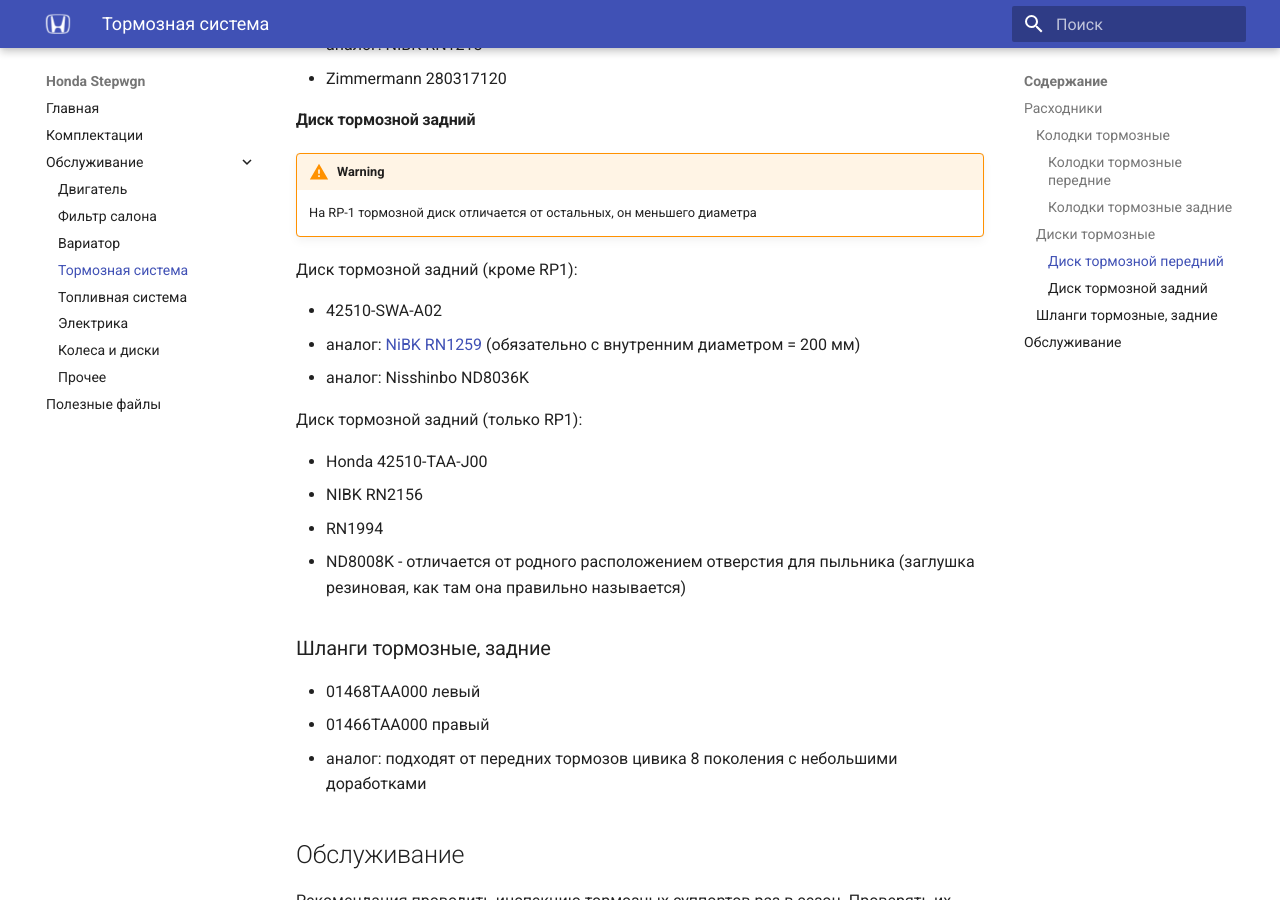
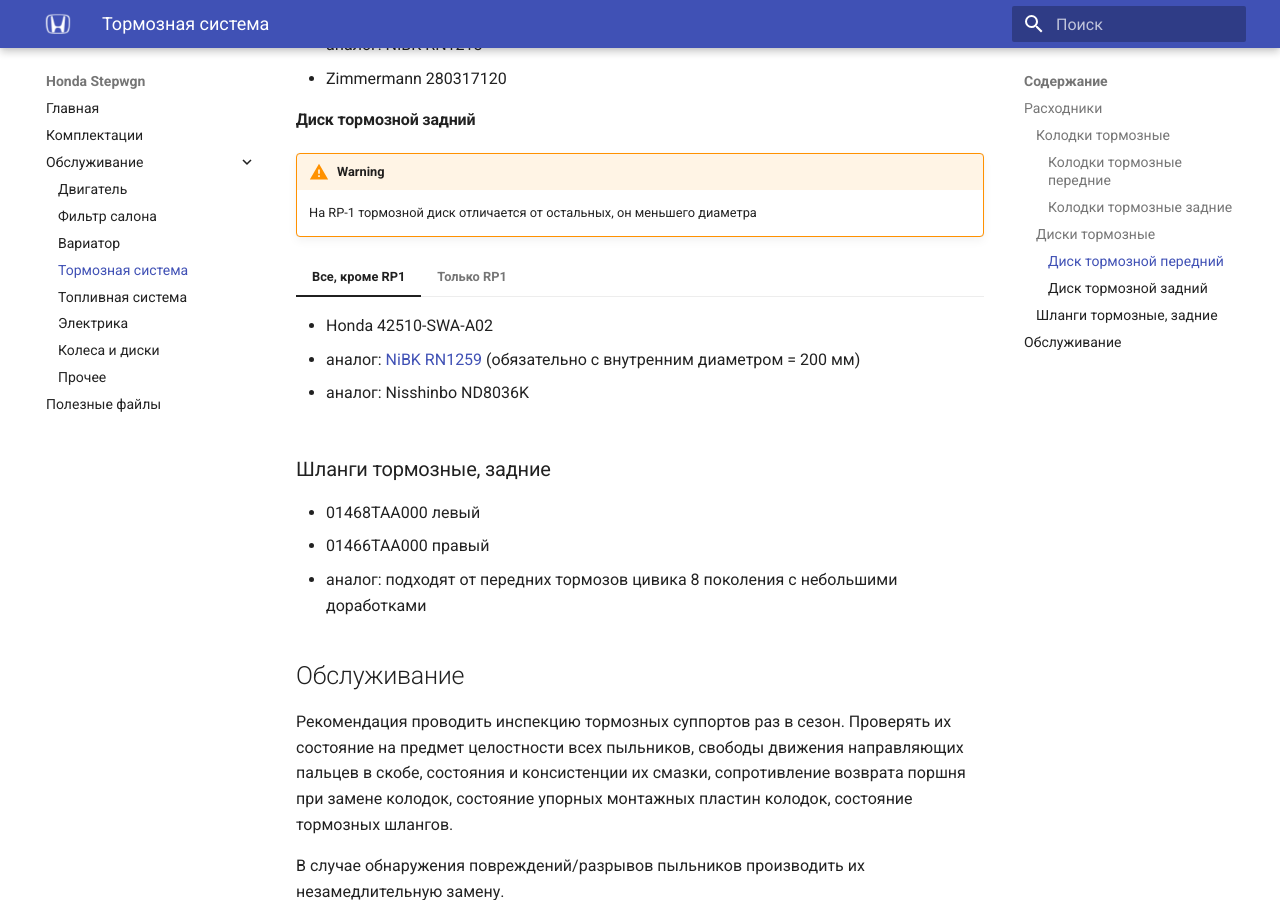
Before and after one commit to stepwgn/stepwgn.github.io, an MkDocs documentation site: the page built from docs/service/brake-system.md, in a window 1280 px wide and 900 px high, scrolled down 723 px. Built offline with MkDocs 1.6.1 and Material for MkDocs 9.7.7, drawn with Linux system fonts in a browser that asks for light colours.

Commit message:
Обновлено представление по тормозной системе
Signed-off-by: Zakhar Petrov <46595458+zakhar-petrov@users.noreply.github.com>

```diff
--- a/docs/service/brake-system.md
+++ b/docs/service/brake-system.md
@@ -30,20 +30,20 @@
 
     На RP-1 тормозной диск отличается от остальных, он меньшего диаметра
 
-Диск тормозной задний (кроме RP1):
+=== "Все, кроме RP1"
 
-- 42510-SWA-A02
-- аналог: [NiBK RN1259](http://www.nibk.jp/catalogue/cars/brake/113625/RN1259) (обязательно с внутренним диаметром = 200
-  мм)
-- аналог: Nisshinbo ND8036K
+    - Honda 42510-SWA-A02
+    - аналог: [NiBK RN1259](http://www.nibk.jp/catalogue/cars/brake/113625/RN1259) (обязательно с внутренним диаметром = 200
+      мм)
+    - аналог: Nisshinbo ND8036K
 
-Диск тормозной задний (только RP1):
+=== "Только RP1"
 
-- Honda 42510-TAA-J00
-- NIBK RN2156
-- RN1994
-- ND8008K - отличается от родного расположением отверстия для пыльника (заглушка резиновая, как там она правильно
-  называется)
+    - Honda 42510-TAA-J00
+    - NIBK RN2156
+    - RN1994
+    - ND8008K - отличается от родного расположением отверстия для пыльника (заглушка резиновая, как там она правильно
+      называется)
 
 ### Шланги тормозные, задние
 
```
